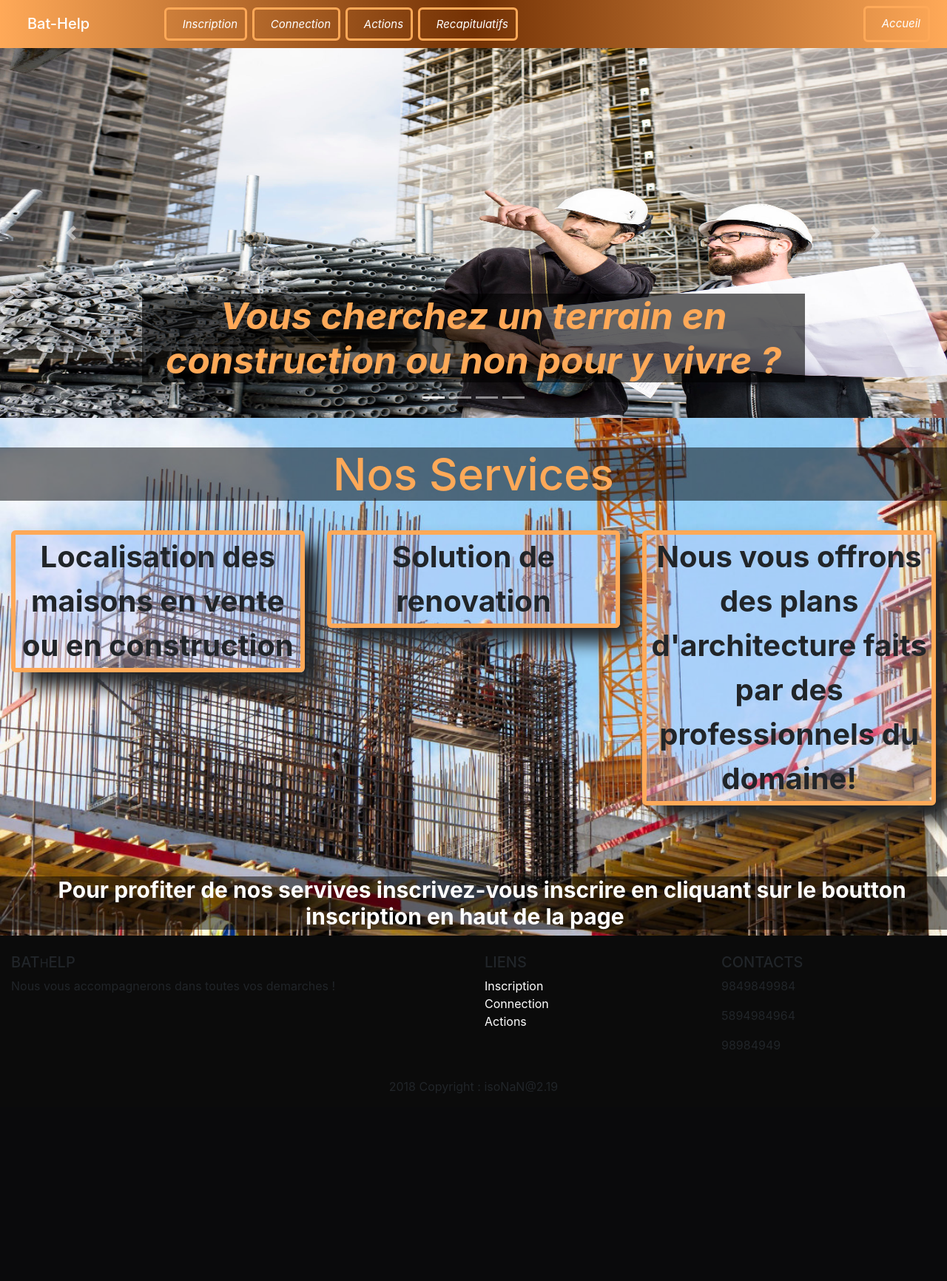
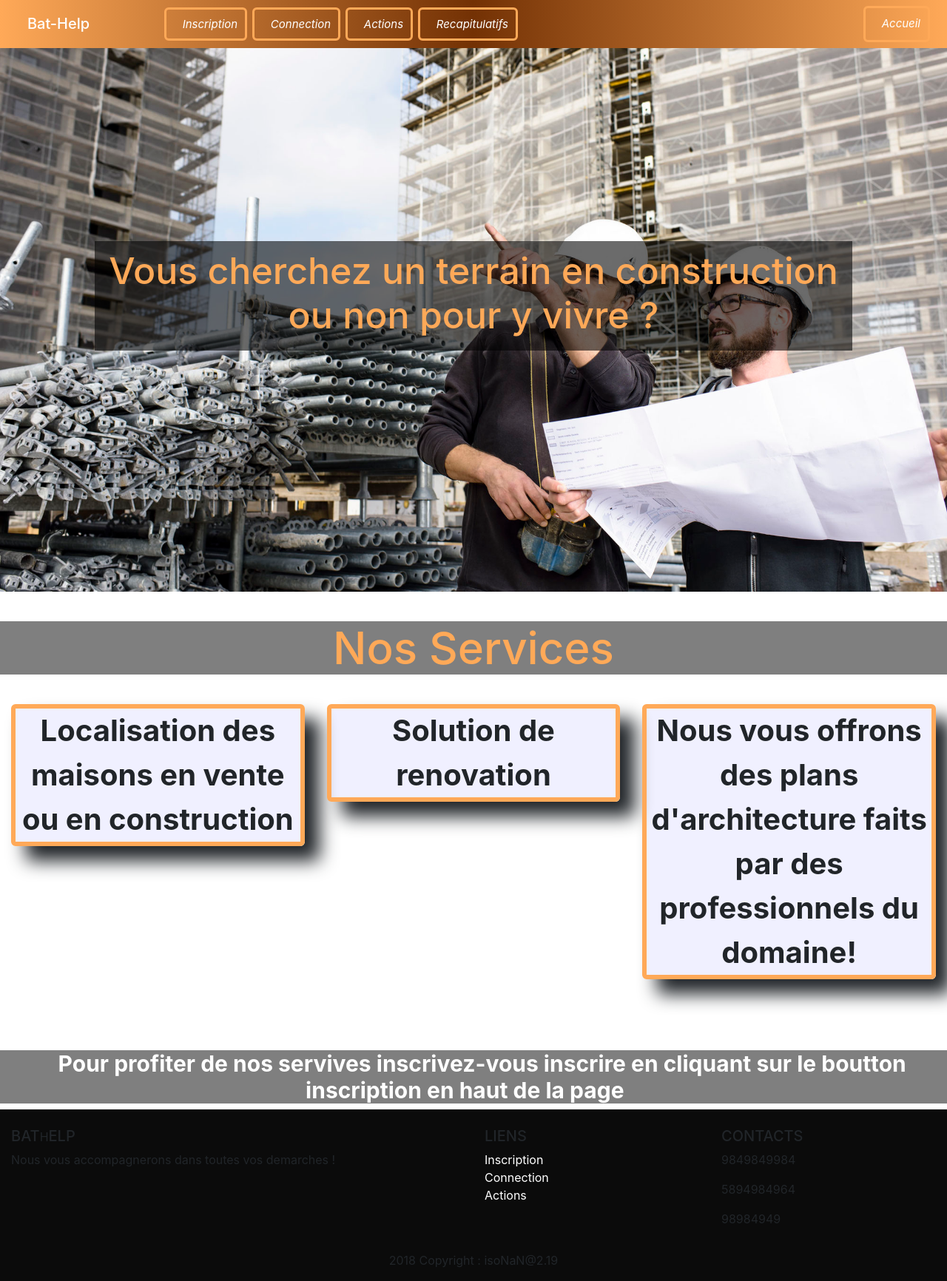
Before and after one commit to K9719YV/projet_construction, a PHP site: page / in a window 1280 px wide. Shown: the whole page at 74% size. Before the commit the page ends 1478 px from the top, so only its background shows below. Run offline with PHP 8.4, Linux system fonts and the light colour scheme; some web fonts are replaced.

Commit message:
new style

```diff
--- a/css/styles.css
+++ b/css/styles.css
@@ -1,4 +1,8 @@
-
+*{
+    margin: 0;
+    padding: 0;
+    box-sizing: border-box;
+}
 
 /*  Page Accueil et g�n�ral */
 body
@@ -11,13 +15,38 @@ a
     color: #FFF;
 
 }
-nav
+
+.navbar
 {
     background: -webkit-linear-gradient(left,#FFA958,#733104,#FFA958);
     background: -moz-linear-gradient(left,#FFA958,#733104,#FFA958);
     background: -o-linear-gradient(left,#FFA958,#733104,#FFA958);
     width:100%;
-    /*background: rgba(0,0,0,.5);*/
+}
+
+#my-carousel{
+    height: 100vh;
+}
+
+.carousel-inner,.carousel-item{
+    height: 100% !important;
+    position: relative;
+}
+
+.text-content{
+    position: absolute;
+    top: 50%;
+    left: 50%;
+    transform: translate(-50%,-50%);
+    background: rgba(0, 0, 0, 0.575);
+    padding: 10px;
+    width: 80%;
+}
+
+.text-content h3{
+    font-size: 50px;
+    text-align: center;
+    color: #FFA958;
 }
 h1
 {
@@ -34,13 +63,7 @@ h2
     margin-bottom: 40px;
     margin-top: 40px;
 }
-h3
-{
-    font-style: italic;
-    color: #FFA958;
-    font-weight: bold;
-    font-size: 50px;
-}
+
 h4
 {
     font-size: 25px;
@@ -183,12 +206,7 @@ h4
 }
 .carousel img
 {
-    position: absolute;
-    top: 0;
-    left: 0;
-    min-width: 100%;
-    height: 500px;
-    background: rgba(0,0,0,.5);
+    height: 100%;
 }
 .footer
 {
--- a/index.php
+++ b/index.php
@@ -14,13 +14,12 @@
     <!-- Animate CSS -->
     <link rel="stylesheet" href="css/animate.min.css">
     <link rel="stylesheet" href="css/styles.css">
-    <link rel="stylesheet" href="css/styles.css">
     <title>IsoBat</title>
 </head>
-<body style="background-image:url('img/img12.jpg');background-size: cover;" class="animated tada">
+<body>
 
 <!--Menu de navigation-->
-<nav class="navbar navbar-expand-sm navbar-dark navbar-fixed">
+<nav class="navbar navbar-expand-sm navbar-dark fixed-top">
     <button class="navbar-toggler d-lg-none" type="button" data-toggle="collapse" data-target="#collapsibleNavId"
             aria-controls="collapsibleNavId"
             aria-expanded="false" aria-label="Toggle navigation"></button>
@@ -43,54 +42,34 @@
         <a href="index.php" class="button4"><span><i class="fa fa-home"></i></span>Accueil</a>
     </div>
 </nav>
-
-
 <!-- Carousel -->
 <div id="my-carousel" class="carousel slide" data-ride="carousel">
-    <ol class="carousel-indicators">
-        <li class="active" data-target="#my-carousel" data-slide-to="0" aria-current="location"></li>
-        <li data-target="#my-carousel" data-slide-to="1"></li>
-        <li data-target="#my-carousel" data-slide-to="2"></li>
-        <li data-target="#my-carousel" data-slide-to="3"></li>
-    </ol>
     <div class="carousel-inner">
         <div class="carousel-item active">
-            <img class="d-block w-100" src="img/img10.jpg" alt="">
-
-            <div class="carousel-caption d-none d-md-block">
-                <h3 style="background: rgba(0,0,0,.6);">Vous cherchez un terrain en construction ou non pour y vivre ?</h3>
+            <div style="background: url('img/img10.jpg') center no-repeat;background-size:cover;height:100%;"></div>
+            <div class="text-content">
+                <h3>Vous cherchez un terrain en construction ou non pour y vivre ?</h3>
             </div>
         </div>
         <div class="carousel-item">
-            <img class="d-block w-100" src="img/search4.jpg" alt="">
-
-            <div class="carousel-caption d-none d-md-block">
-                <h3 style="background: rgba(0,0,0,.6);">Vous ne savez pas ou allez ?</h3>
+            <div style="background: url('img/search4.jpg') center no-repeat;background-size:cover;height:100%"></div>
+            <div class="text-content">
+                <h3>Vous ne savez pas ou allez ?</h3>
             </div>
         </div>
         <div class="carousel-item">
-            <img class="d-block w-100" src="img/img16.jpg" alt="">
-
-            <div class="carousel-caption d-none d-md-block">
-                <h3 style="color: #FFA958;background: rgba(0,0,0,.6);">Vous avez des projets de renovation ?</h3>
+            <div style="background: url('img/img16.jpg') center no-repeat;background-size:cover;height:100%"></div>
+            <div class="text-content">
+                <h3>Vous avez des projets de renovation ?</h3>
             </div>
         </div>
         <div class="carousel-item">
-            <img class="d-block w-100" src="img/img15.jpg" alt="">
-
-            <div class="carousel-caption d-none d-md-block">
-                <h3 style="color: #FFA958;background: rgba(0,0,0,.6);">Dans ce cas, vous avez trouvez ce qu'il vous faut !</h3>
+            <div style="background: url('img/img15.jpg') center no-repeat;background-size:cover;height:100%"></div>
+            <div class="text-content">
+                <h3>Dans ce cas, vous avez trouvez ce qu'il vous faut !</h3>
             </div>
         </div>
     </div>
-    <a class="carousel-control-prev" href="#my-carousel" data-slide="prev" role="button">
-        <span class="carousel-control-prev-icon" aria-hidden="true"></span>
-        <span class="sr-only">Previous</span>
-    </a>
-    <a class="carousel-control-next" href="#my-carousel" data-slide="next" role="button">
-        <span class="carousel-control-next-icon" aria-hidden="true"></span>
-        <span class="sr-only">Next</span>
-    </a>
 </div>
 
 
```
